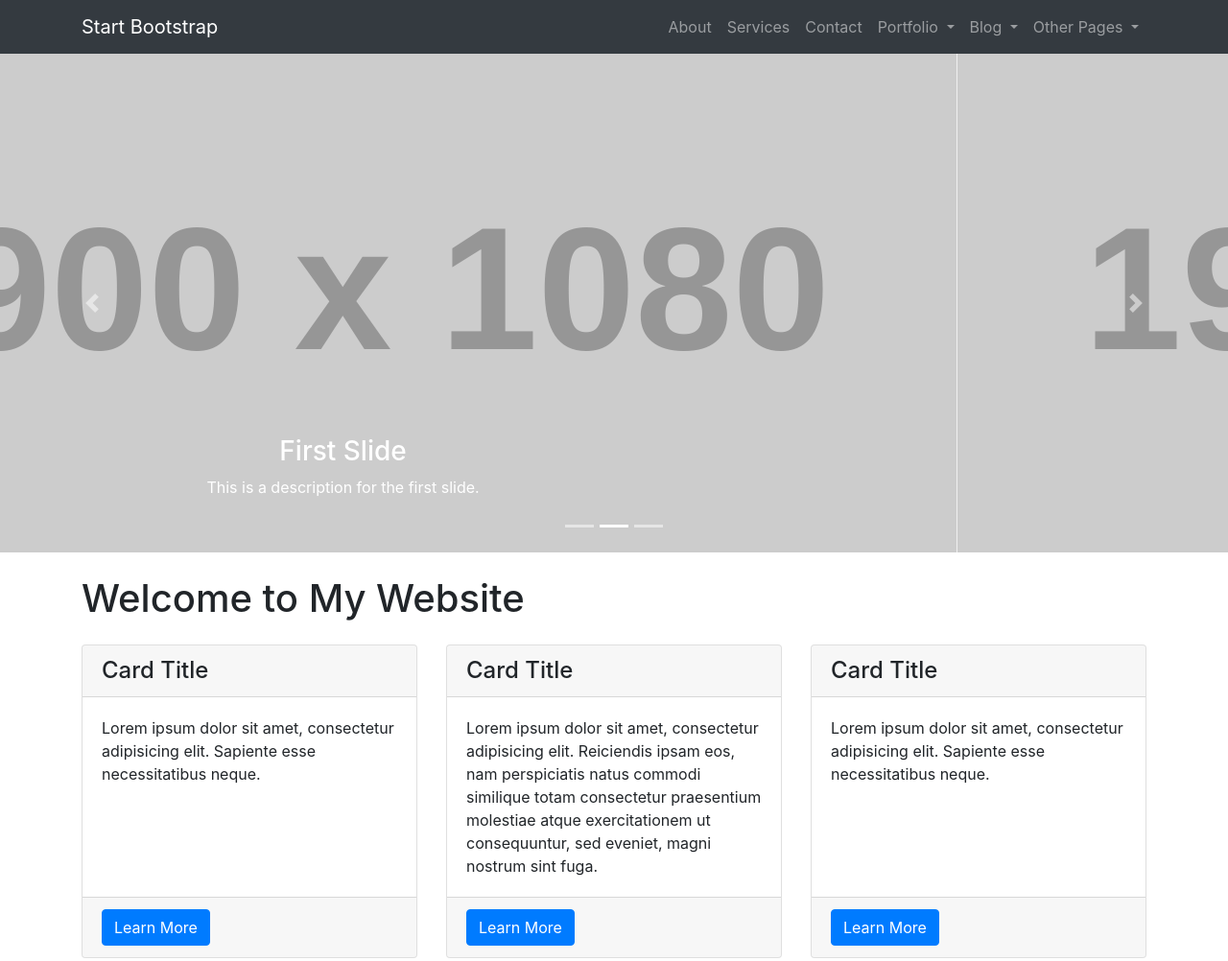
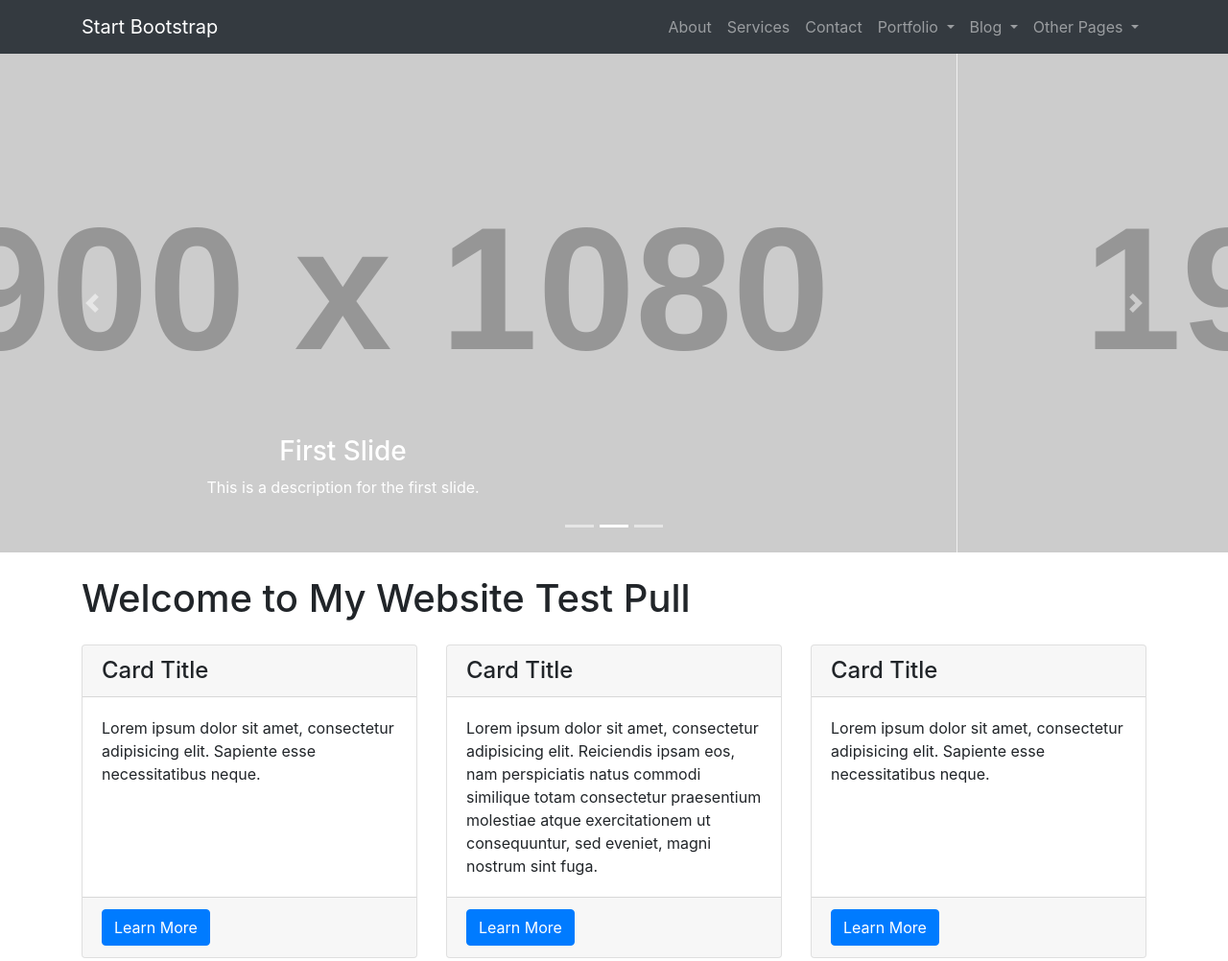
Before and after one commit to 10510106/git-demo, a website: page index.html in a window 1280 px wide. Shown: the top 1002 px of the page at 96% size. Drawn offline with Linux system fonts and the light colour scheme; placeholder pictures from the web are drawn by us.

Commit message:
Test pull

```diff
--- a/index.html
+++ b/index.html
@@ -121,7 +121,7 @@
     <!-- Page Content -->
     <div class="container">
 
-      <h1 class="my-4">Welcome to My Website</h1>
+      <h1 class="my-4">Welcome to My Website Test Pull</h1>
 
       <!-- Marketing Icons Section -->
       <div class="row">
```
